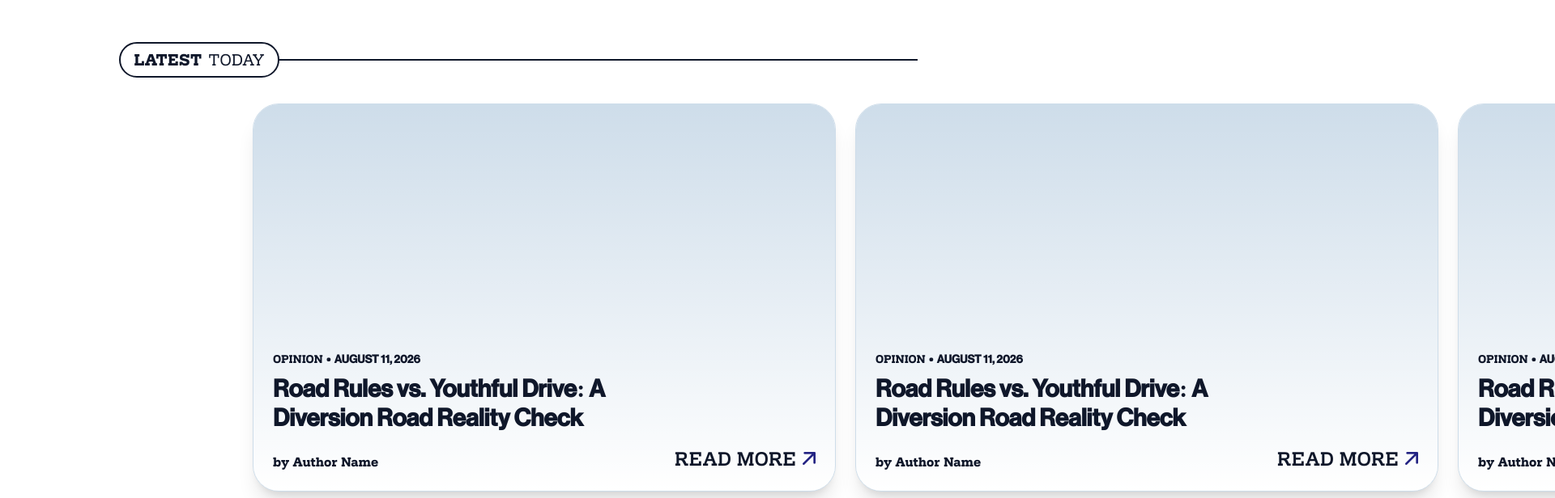
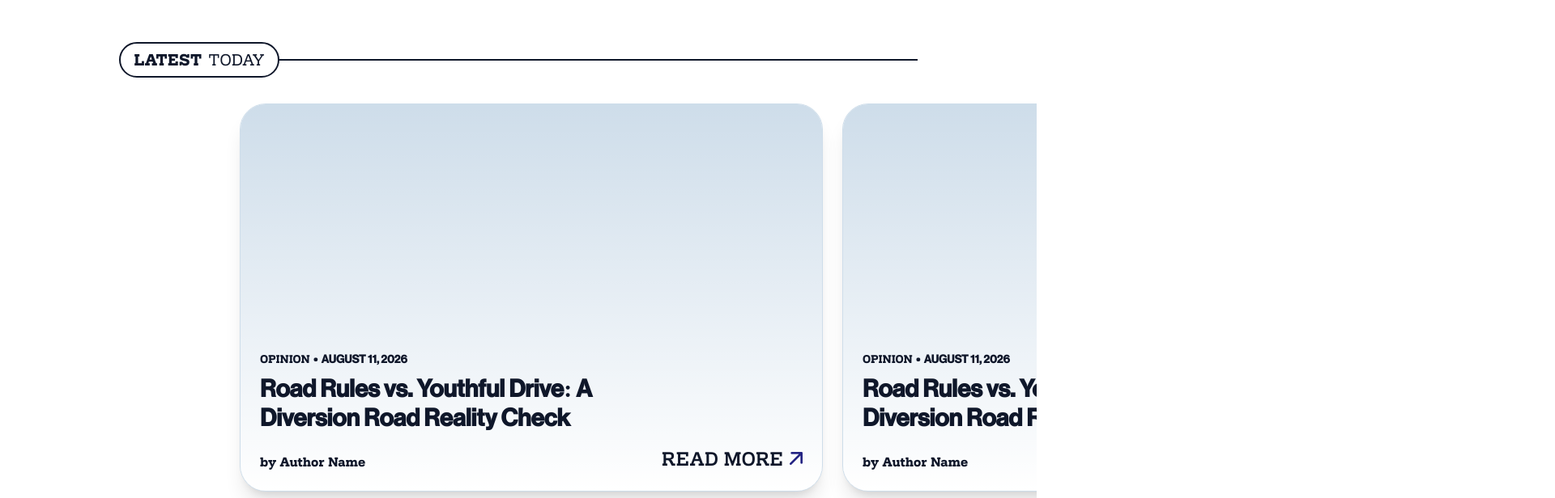
Before and after one commit to Bryian1125/CentralEchoSite, a Next.js app: page / in a window 1280 px wide. Shown: the part 780-1396 px from the top of the page at 81% size, 1920 px wide, since content can reach past the window. Built offline with nearby package versions, Linux system fonts and the light colour scheme.

Commit message:
fix: remove horizontal scroll
- HeroBanner carousel viewport: overflow-x-hidden
- Root layout: overflow-x-hidden on html and body
- Prevents horizontal scroll on all pages

```diff
--- a/app/layout.tsx
+++ b/app/layout.tsx
@@ -26,8 +26,8 @@ export const viewport: Viewport = {
 
 export default function RootLayout({ children }: React.PropsWithChildren) {
   return (
-    <html lang="en" className={`${geistSans.variable} ${geistMono.variable} h-full antialiased`}>
-      <body className="min-h-full flex flex-col">
+    <html lang="en" className={`${geistSans.variable} ${geistMono.variable} h-full antialiased overflow-x-hidden`}>
+      <body className="min-h-full flex flex-col overflow-x-hidden">
         <Navbar />
         <PageTransition>{children}</PageTransition>
       </body>
--- a/components/Home/HeroBanner.tsx
+++ b/components/Home/HeroBanner.tsx
@@ -133,9 +133,9 @@ export default function HeroBanner({ articles }: { articles: Article[] }) {
             transition: { staggerChildren: 0.15, delayChildren: 0.2 },
           },
         }}
-        className="flex flex-col items-center w-full px-4 pb-16"
+        className="flex flex-col items-center w-full pb-16 overflow-x-hidden"
       >
-        <div ref={viewportRef} className="w-full pb-32">
+        <div ref={viewportRef} className="w-full pb-32 overflow-x-hidden">
           <motion.div
             className="flex flex-row gap-6 px-4"
             style={{ x: scrollX }}
```
